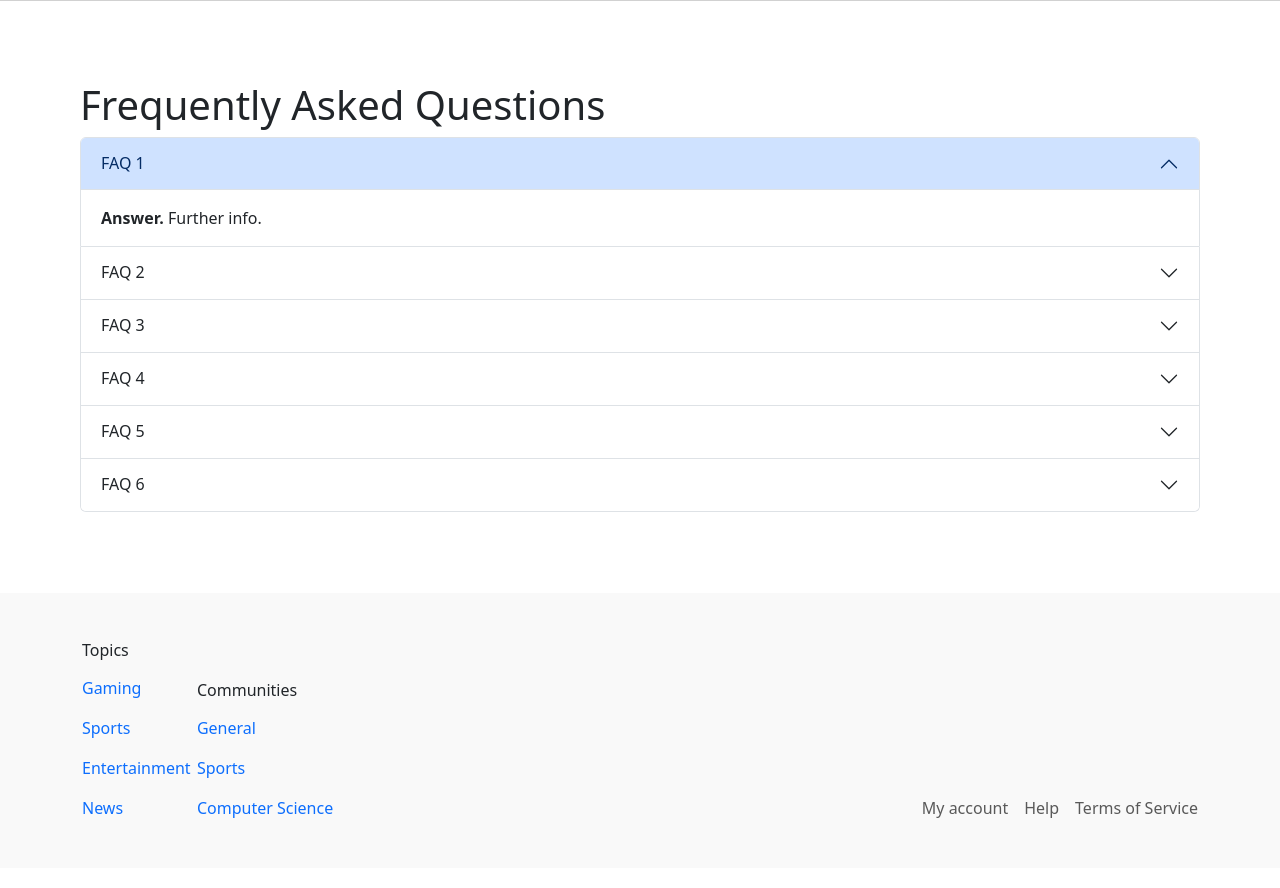
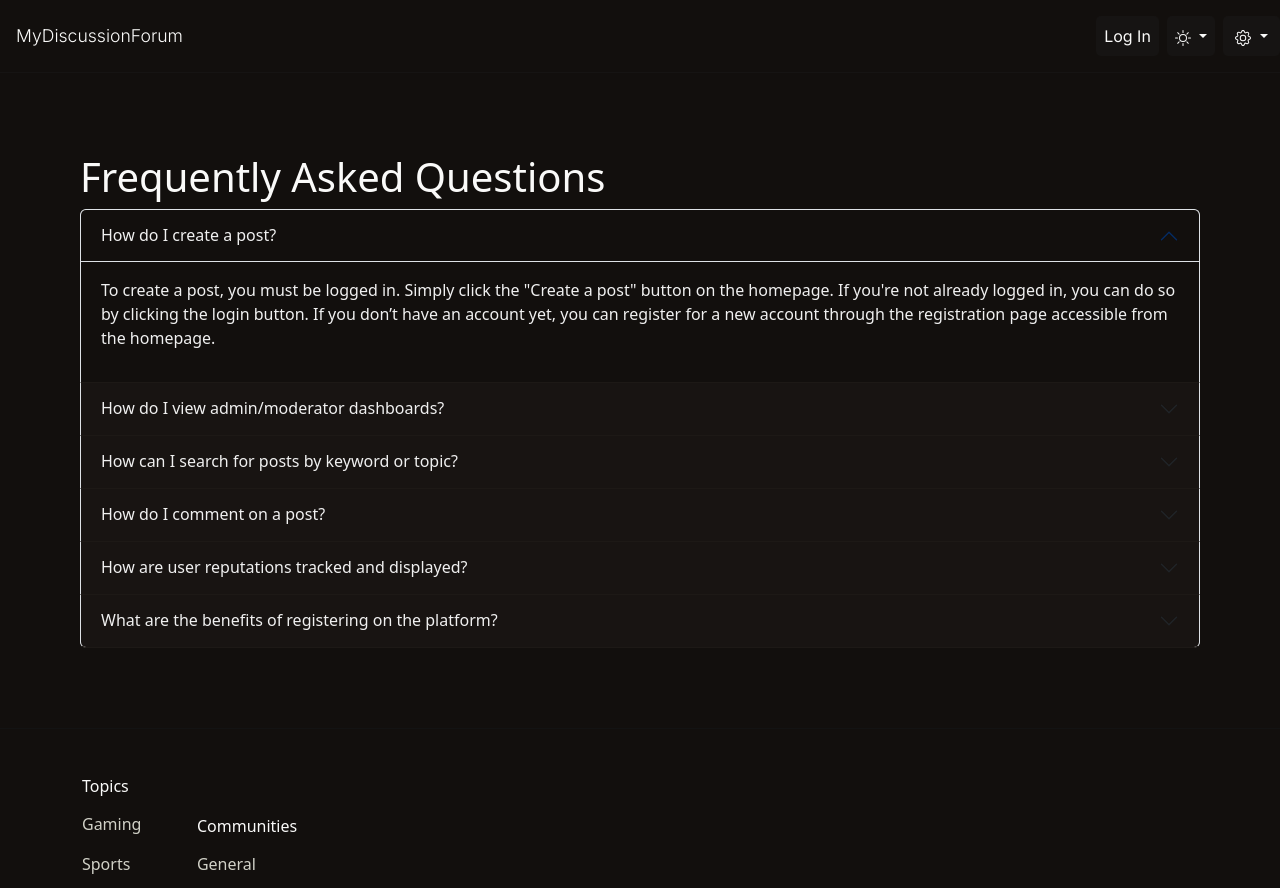
Before and after one commit to ColinLefter/COSC-360-Group-Project, a PHP site: page /MyDiscussionForum/help.html in a window 1280 px wide. Shown: the top 888 px of the page. Before the commit the page ends 818 px from the top, so only its background shows below. Run offline with PHP 8.4, Linux system fonts and the light colour scheme.

Commit message:
Added text for FAQ, added dark theme support

```diff
--- a/MyDiscussionForum/createCommunity.html
+++ b/MyDiscussionForum/createCommunity.html
@@ -37,8 +37,8 @@
                         <div style='display: flex;'>
                             <textarea id="create-community-description" name="community-description" placeholder="Lorem Ipsum..." rows="10" required></textarea>
                         </div>
-                        <input type="submit" id="create-community-submit-button" class="create-community-button" value="Create Community">
-                        <input action="action" onclick="window.history.go(-1); return false;" type="submit" class="create-community-button" value="Cancel">
+                        <button type="submit" id="create-community-submit-button" class="create-community-button">Create Community</button>
+                        <button action="action" onclick="window.history.go(-1); return false;" type="submit" class="create-community-button">Cancel</button>
                     </form>
 
                 </div>
@@ -57,7 +57,7 @@
 <script src="https://cdn.jsdelivr.net/npm/bootstrap@5.3.2/dist/js/bootstrap.bundle.min.js" integrity="sha384-C6RzsynM9kWDrMNeT87bh95OGNyZPhcTNXj1NW7RuBCsyN/o0jlpcV8Qyq46cDfL" crossorigin="anonymous"></script>
 <script>
   $(function(){
-    $("#navbar-placeholder").load("components/navbarNoSearch.html");
+    $("#navbar-placeholder").load("components/navbarNoSearch.php");
   });
 </script>
 <script>
--- a/MyDiscussionForum/css/community.css
+++ b/MyDiscussionForum/css/community.css
@@ -49,7 +49,7 @@
 
 .dark #right-community-column {
     border: solid 0.05em hsl(12 6.5% 15.1%);
-    background-color: hsl(20 14.3% 4.1%);
+    background-color: hsl(20 14.3% 6.1%);
 }
 
 #right-column-community-placeholder {
@@ -77,12 +77,12 @@
   }
 
 .dark #community-topics-header-body {
-    background-color: hsl(20, 14.3%, 4.1%);
+    background-color: hsl(20 14.3% 6.1%);
     border-color: hsl(20, 14.3%, 10.1%);
 }
 
 .dark .community-topics-header {
-    background-color: hsl(20, 14.3%, 4.1%);
+    background-color: hsl(20 14.3% 6.1%);
     color: hsl(0, 0%, 94%); /* Light text for readability */
 }
 
--- a/MyDiscussionForum/css/help.css
+++ b/MyDiscussionForum/css/help.css
@@ -1,3 +1,23 @@
 .faq-content {
   padding: 5em;
 }
+
+.dark .accordion-button {
+  background-color: hsl(20, 14.3%, 8.1%);
+  color: hsl(0, 0%, 94%);
+  border-color: hsl(20, 14.3%, 10.1%);
+}
+
+.dark .accordion-button:not(.collapsed) {
+  background-color: hsl(20, 14.3%, 6.1%); /* Slightly darker for active accordion */
+  color: hsl(0, 0%, 94%);
+}
+
+.dark .accordion-body {
+  background-color: hsl(20, 14.3%, 6.1%);
+  color: hsl(0, 0%, 94%);
+}
+
+.dark .accordion-item {
+  border-bottom: 1px solid hsl(20, 14.3%, 10.1%);
+}
--- a/MyDiscussionForum/help.html
+++ b/MyDiscussionForum/help.html
@@ -24,12 +24,16 @@
     <div class="accordion-item">
       <h2 class="accordion-header">
         <button class="accordion-button" type="button" data-bs-toggle="collapse" data-bs-target="#collapse1" aria-expanded="true" aria-controls="collapse1">
-          FAQ 1
+          How do I create a post?
         </button>
       </h2>
       <div id="collapse1" class="accordion-collapse collapse show" data-bs-parent="#accordionExample">
         <div class="accordion-body">
-          <strong>Answer.</strong> Further info.
+          <p>To create a post, you must be logged in.
+            Simply click the "Create a post" button on the homepage.
+            If you're not already logged in, you can do so by clicking the login button.
+            If you don’t have an account yet, you can register for a new account through the registration page accessible from the homepage.
+          </p>
         </div>
       </div>
     </div>
@@ -37,12 +41,15 @@
     <div class="accordion-item">
       <h2 class="accordion-header">
         <button class="accordion-button collapsed" type="button" data-bs-toggle="collapse" data-bs-target="#collapse2" aria-expanded="false" aria-controls="collapse2">
-          FAQ 2
+          How do I view admin/moderator dashboards?
         </button>
       </h2>
       <div id="collapse2" class="accordion-collapse collapse" data-bs-parent="#accordionExample">
         <div class="accordion-body">
-          <strong>Answer.</strong> Further info.
+          <p>Access to admin or moderator dashboards requires specific administrative credentials.
+            If you are an admin, you can log in using the credentials provided to you.
+            Regular users cannot access admin controls or see the admin dashboard as these are reserved for users with administrative privileges.
+          </p>
         </div>
       </div>
     </div>
@@ -50,12 +57,15 @@
     <div class="accordion-item">
       <h2 class="accordion-header">
         <button class="accordion-button collapsed" type="button" data-bs-toggle="collapse" data-bs-target="#collapse3" aria-expanded="false" aria-controls="collapse3">
-          FAQ 3
+          How can I search for posts by keyword or topic?
         </button>
       </h2>
       <div id="collapse3" class="accordion-collapse collapse" data-bs-parent="#accordionExample">
         <div class="accordion-body">
-          <strong>Answer.</strong> Further info.
+          <p>To search for posts, use the search bar available on every page.
+            Simply enter a keyword or topic, and the platform will display relevant posts.
+            Both registered and unregistered users can use this feature to browse content.
+          </p>
         </div>
       </div>
     </div>
@@ -63,12 +73,15 @@
     <div class="accordion-item">
       <h2 class="accordion-header">
         <button class="accordion-button collapsed" type="button" data-bs-toggle="collapse" data-bs-target="#collapse4" aria-expanded="false" aria-controls="collapse4">
-          FAQ 4
+          How do I comment on a post?
         </button>
       </h2>
       <div id="collapse4" class="accordion-collapse collapse" data-bs-parent="#accordionExample">
         <div class="accordion-body">
-          <strong>Answer.</strong> Further info.
+          <p>To comment on a post, you must first be logged in.
+            Navigate to the post you want to comment on, and you will find a comment box at the bottom of the post.
+            Enter your comment in the provided field and click submit to add your comment to the thread.
+          </p>
         </div>
       </div>
     </div>
@@ -76,12 +89,15 @@
     <div class="accordion-item">
       <h2 class="accordion-header">
         <button class="accordion-button collapsed" type="button" data-bs-toggle="collapse" data-bs-target="#collapse5" aria-expanded="false" aria-controls="collapse5">
-          FAQ 5
+          How are user reputations tracked and displayed?
         </button>
       </h2>
       <div id="collapse5" class="accordion-collapse collapse" data-bs-parent="#accordionExample">
         <div class="accordion-body">
-          <strong>Answer.</strong> Further info.
+          <p>User reputations are built through engagement such as posting, commenting, and receiving upvotes from other users.
+            Your reputation score increases with more active participation and positively received content.
+            You can view your reputation score on your profile page.
+          </p>
         </div>
       </div>
     </div>
@@ -89,26 +105,31 @@
     <div class="accordion-item">
       <h2 class="accordion-header">
         <button class="accordion-button collapsed" type="button" data-bs-toggle="collapse" data-bs-target="#collapse6" aria-expanded="false" aria-controls="collapse6">
-          FAQ 6
+          What are the benefits of registering on the platform?
         </button>
       </h2>
       <div id="collapse6" class="accordion-collapse collapse" data-bs-parent="#accordionExample">
         <div class="accordion-body">
-          <strong>Answer.</strong> Further info.
+          <p>Registering on the platform allows you to fully engage with the community by creating posts, commenting, and liking or sharing posts.
+            Registered users can also track their own posting history and reputation, participate in community discussions,
+            and receive updates or notifications related to their interests or posts.
+          </p>
         </div>
       </div>
     </div>
-
   </div>
 </div>
+
 
 <div id="footer-placeholder"></div>
 
 <script src="https://cdn.jsdelivr.net/npm/bootstrap@5.3.2/dist/js/bootstrap.bundle.min.js" integrity="sha384-C6RzsynM9kWDrMNeT87bh95OGNyZPhcTNXj1NW7RuBCsyN/o0jlpcV8Qyq46cDfL" crossorigin="anonymous"></script>
 <script src="https://ajax.googleapis.com/ajax/libs/jquery/3.7.1/jquery.min.js"></script>
 <script>
-  $(function(){
-    $("#navbar-placeholder").load("components/navbarNoSearch.html");
+  $(function() {
+    $("#navbar-placeholder").load("components/navbarNoSearch.php", function() {
+      $(document).trigger('contentLoaded');
+    });
   });
 </script>
 <script>
--- a/MyDiscussionForum/termsOfService.html
+++ b/MyDiscussionForum/termsOfService.html
@@ -192,8 +192,10 @@
 <script src="https://ajax.googleapis.com/ajax/libs/jquery/3.7.1/jquery.min.js"></script>
 <script src="https://cdn.jsdelivr.net/npm/bootstrap@5.3.2/dist/js/bootstrap.bundle.min.js" integrity="sha384-C6RzsynM9kWDrMNeT87bh95OGNyZPhcTNXj1NW7RuBCsyN/o0jlpcV8Qyq46cDfL" crossorigin="anonymous"></script>
 <script>
-  $(function(){
-    $("#navbar-placeholder").load("components/navbarNoSearch.html");
+  $(function() {
+    $("#navbar-placeholder").load("components/navbarNoSearch.php", function() {
+      $(document).trigger('contentLoaded');
+    });
   });
 </script>
 <script>
```
Also changed, not shown: MyDiscussionForum/css/createCommunity.css (+27 -3 lines).
